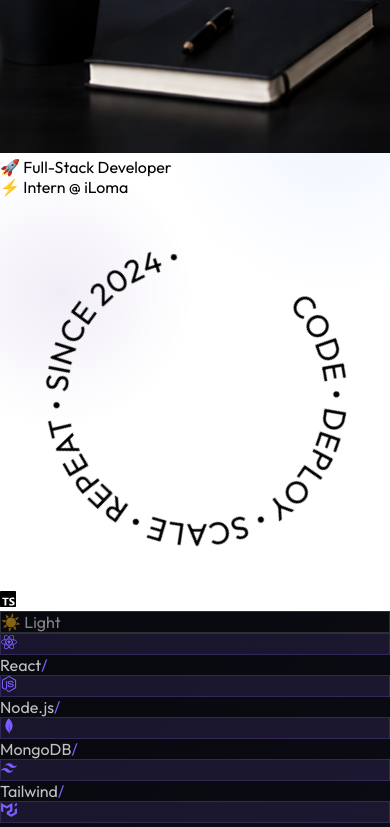
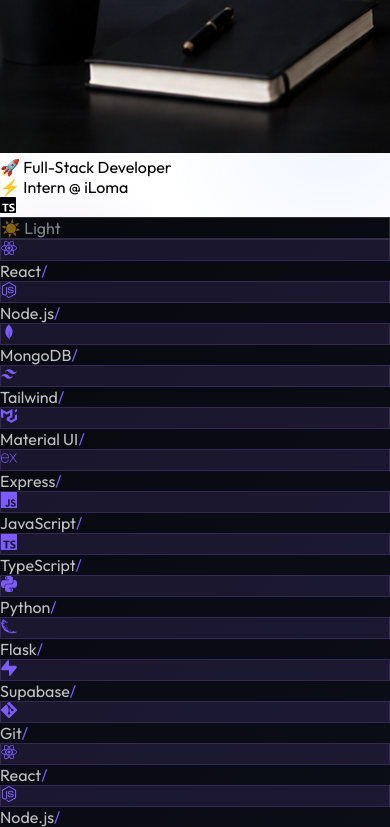
Before and after one commit to iqyanali17/iqyan-Ali-portfolio, a React (Vite) app in the folder client/: page / in a window 390 px wide. Shown: the part 1817-2644 px from the top of the page. Built offline with nearby package versions, Linux system fonts and the light colour scheme; a web font is replaced by a local one.

Commit message:
style: relocate RotatingBadge to top-right of Contact profile picture and scale responsively

```diff
--- a/client/src/pages/Portfolio.tsx
+++ b/client/src/pages/Portfolio.tsx
@@ -325,13 +325,6 @@
                   ⚡ Intern @ iLoma
                 </div>
 
-                {/* PARALLAX FLOATING ROTATING BADGE (Top Right Corner) */}
-                <div
-                  style={{ transform: "translateZ(85px)" }}
-                  className="absolute -top-16 -right-16 hidden sm:block pointer-events-none"
-                >
-                  <RotatingBadge />
-                </div>
 
                 {/* PARALLAX FLOATING TECH CHIP 4 (Bottom Left Corner) */}
                 <div
@@ -1188,6 +1181,12 @@
                     {/* Pulsing Core */}
                     <div className="relative">
                       <div className="absolute inset-0 bg-primary/20 rounded-full blur-2xl animate-pulse" />
+
+                      {/* Rotating Badge on top-right of the profile picture */}
+                      <div className="absolute -top-10 -right-10 z-20 pointer-events-none scale-75 md:scale-100 origin-center">
+                        <RotatingBadge />
+                      </div>
+
                       <Magnetic strength={0.4}>
                         <div className="w-48 h-48 rounded-full bg-gradient-to-tr from-primary to-secondary flex items-center justify-center shadow-2xl relative z-10 group cursor-pointer overflow-hidden border border-white/10">
                           <img
```
